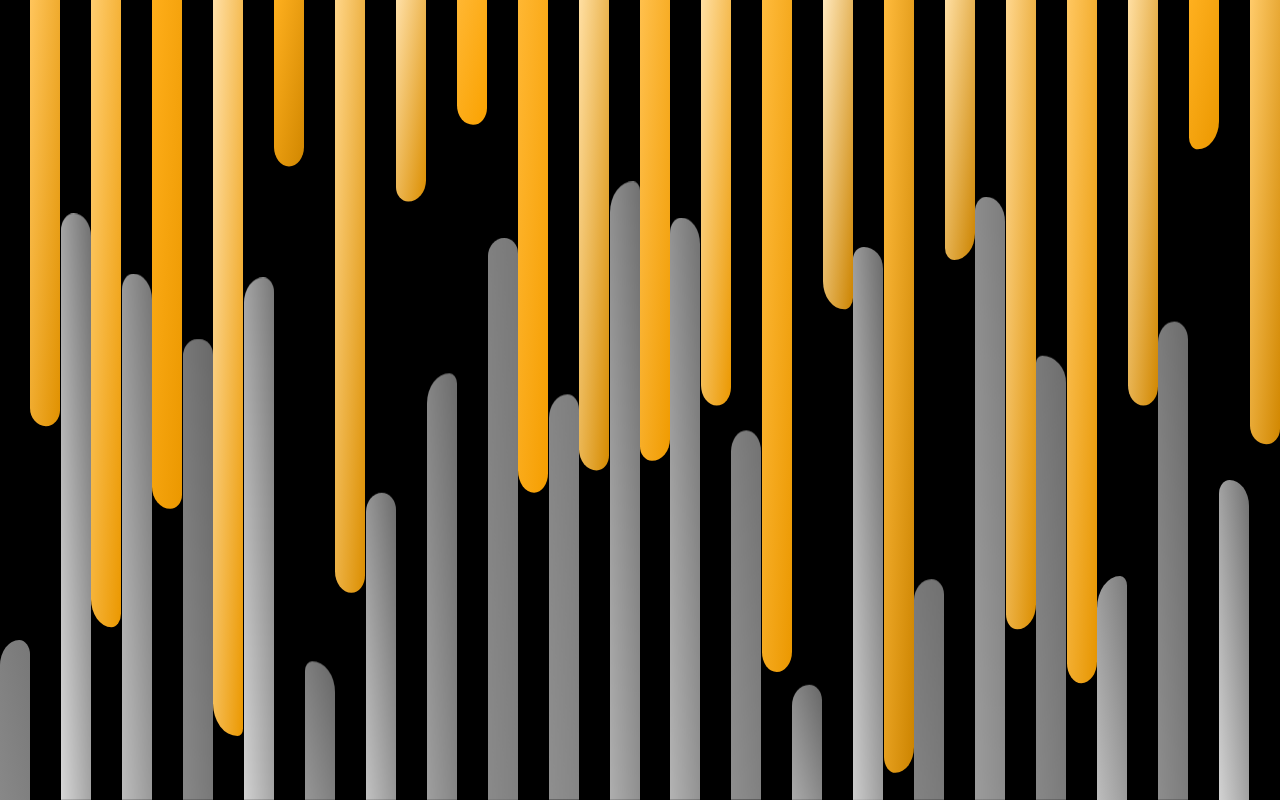
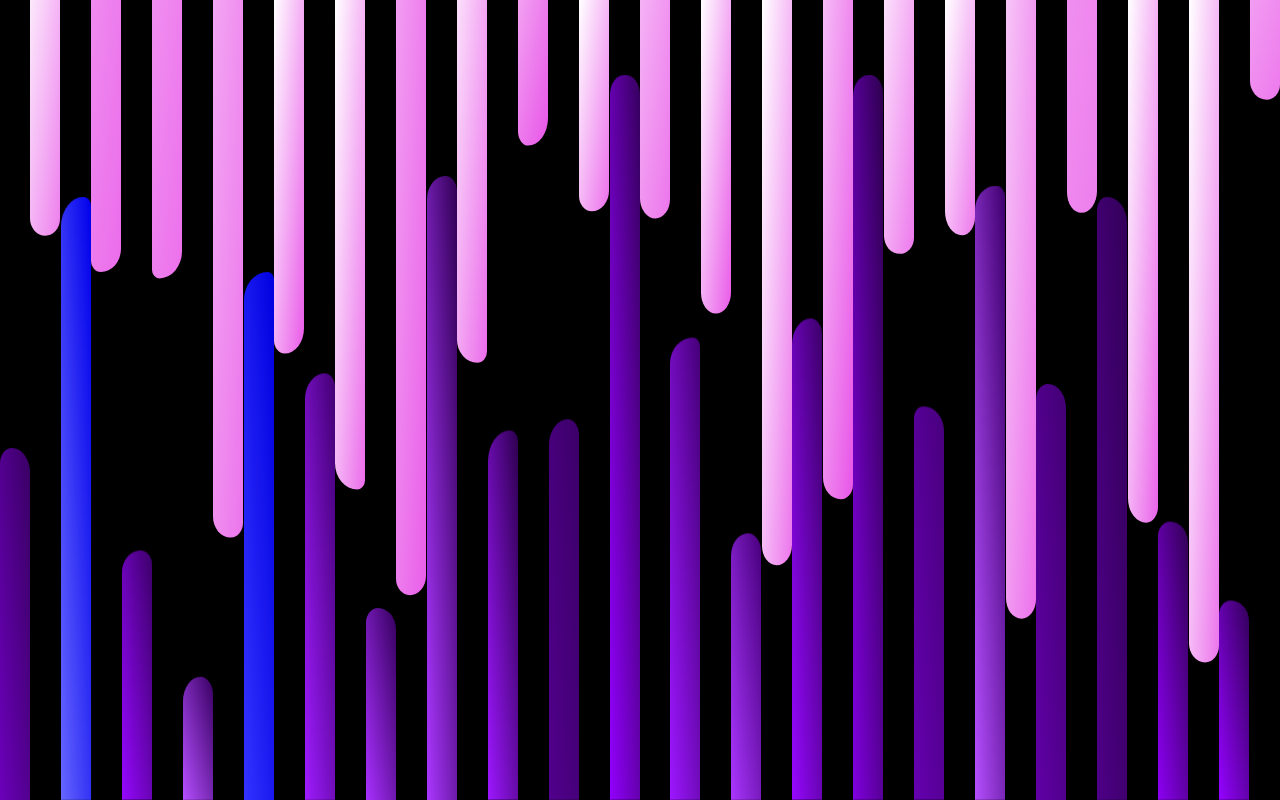
Before and after one commit to svenWacker/animation-using-scss, a website: page src/index.html in a window 1280 px wide. Drawn offline with nearby package versions, Linux system fonts and the light colour scheme; files that its build step writes are made by us from their sources.

Commit message:
animating

```diff
--- a/src/scss/main.scss
+++ b/src/scss/main.scss
@@ -37,8 +37,8 @@ body {
   .item:nth-child(#{$i}) {
     background: linear-gradient(
       to bottom right,
-      lighten(orange, random(40)),
-      rgba(darken(orange, random(10)), 1)
+      lighten(violet, random(40)),
+      rgba(darken(violet, random(10)), 1)
     );
     // random() will return a number between 1-100 with no argument being passed to it, or when you pass in a single integer parameter to define the upper limit. random(20) will return a number between 1-20.
     height: random(60) + 10 + vh;
@@ -46,11 +46,19 @@ body {
     transform-origin: 0 0;
 
     @if (($i % 2) != 0) {
-      border-radius: ((random(50) + 10 + px)) ((random(50) + 10 + px)) 0 0;
+      border-radius: ((random(50) + 10 + px)) ((random(20) + 10 + px)) 0 0;
       background: linear-gradient(
         to top right,
-        lighten(gray, random(40)),
-        rgba(darken(gray, random(10)), 1)
+        lighten(indigo, random(40)),
+        rgba(darken(indigo, random(10)), 1)
+      );
+    }
+    @if (($i == 3) or ($i == 9)) {
+      border-radius: ((random(50) + 10 + px)) ((random(20) + 10 + px)) 0 0;
+      background: linear-gradient(
+        to top right,
+        lighten(blue, random(40)),
+        rgba(darken(blue, random(10)), 1)
       );
     }
     // The lighten() function increases lightness by a fixed amount.
```
